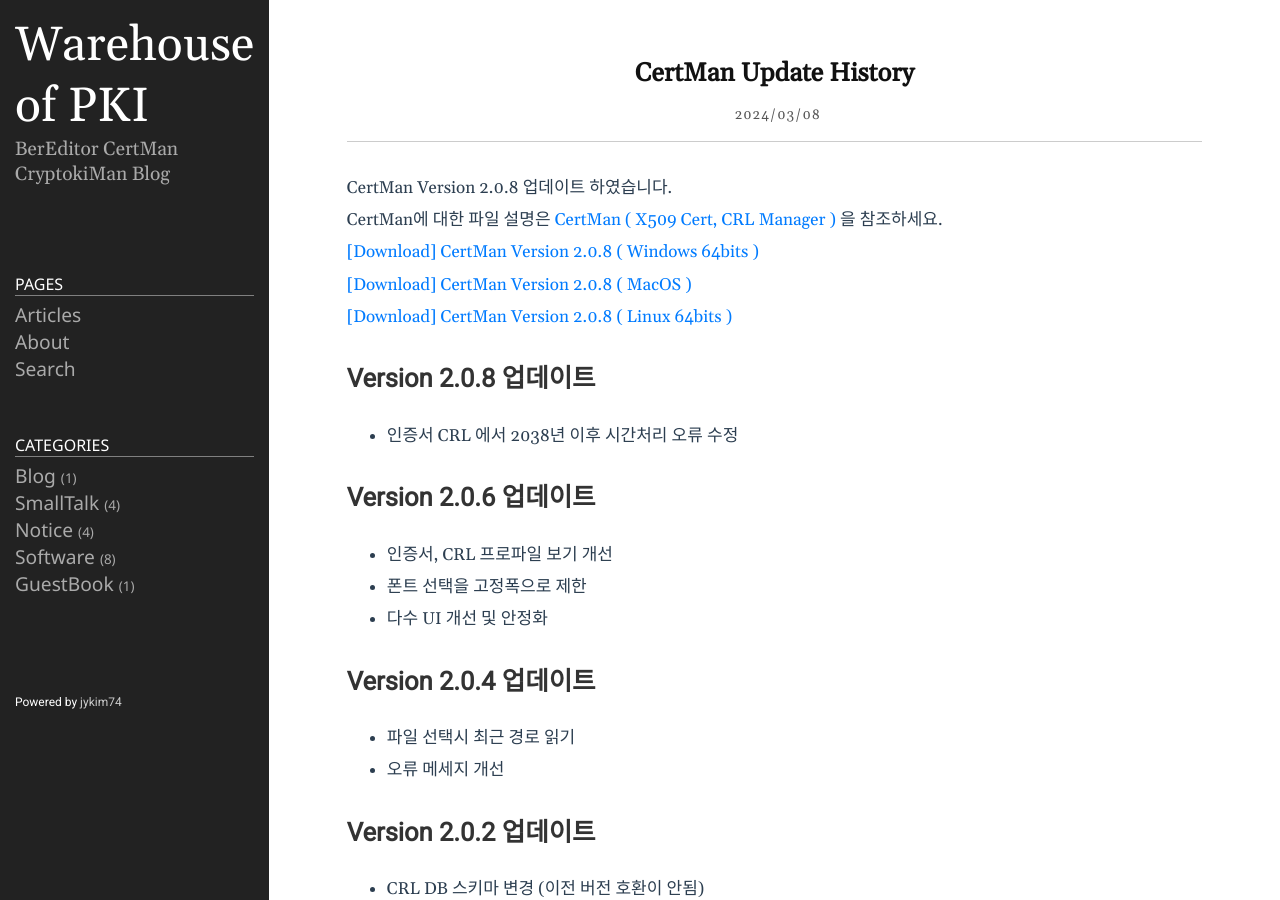
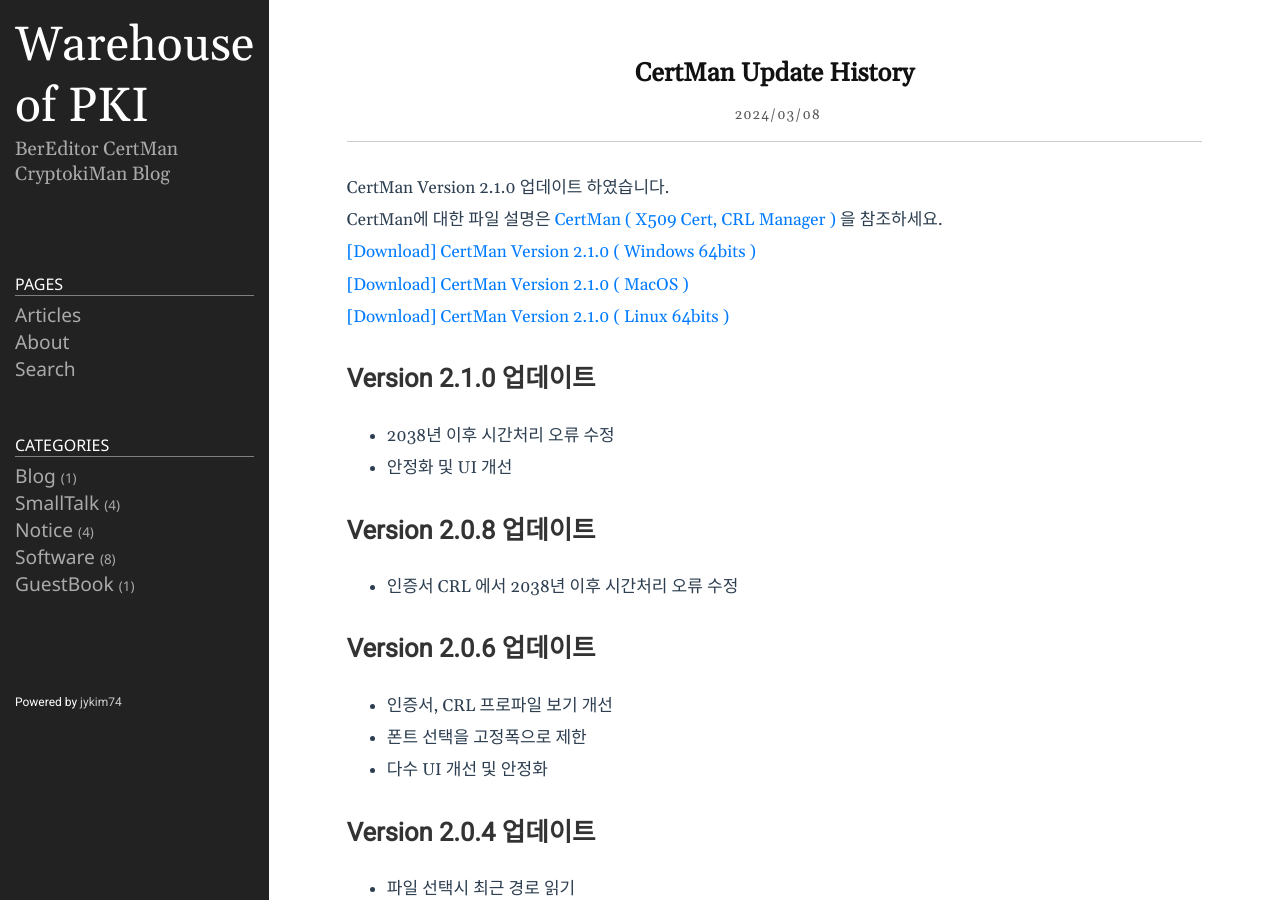
Before and after one commit to jykim74/jykim74.github.io, a Jekyll site: the page built from _posts/2024-03-08-CertManUpdate.md, in a window 1280 px wide and 900 px high. Built offline with Jekyll 4.4.1, drawn with Linux system fonts in a browser that asks for light colours; nearby versions of some CDN libraries; comment, search, counter and statistics services are not loaded.

Commit message:
BerEditor, CertMan 모두 적용

```diff
--- a/_posts/2023-04-13-CertMan.markdown
+++ b/_posts/2023-04-13-CertMan.markdown
@@ -10,11 +10,11 @@
 The file can be downloaded from this page link (size is about 30M)
 This is a program I made personally, so if you have any questions or bugs, please Use [Google Groups]( https://groups.google.com/g/certman, "Google Groups" )
 
-[[Download] CertMan Version 2.0.8 (Win64)](https://jykim74.github.io/msi/CertMan-enV208.msi "CertMan")
+[[Download] CertMan Version 2.1.0 (Win64)](https://jykim74.github.io/msi/CertMan-enV210.msi "CertMan")
 
-[[Download] CertMan Version 2.0.8 (MacOS)](https://jykim74.github.io/dmg/CertManV208.dmg, "CertMan")
+[[Download] CertMan Version 2.1.0 (MacOS)](https://jykim74.github.io/dmg/CertManV210.dmg, "CertMan")
 
-[[Download] CertMan Version 2.0.8 (Linux64)](https://jykim74.github.io/zip/CertManV208.zip, "CertMan")
+[[Download] CertMan Version 2.1.0 (Linux64)](https://jykim74.github.io/zip/CertManV210.zip, "CertMan")
 
 If you would like to receive a license, simply write a request in [Free License Request](https::/jykim7.mycafe24.com/user_reg.php) and you can receive a trial (30-day) license.
 Of course, you can apply for a license multiple times.
--- a/_posts/2024-03-08-CertManUpdate.md
+++ b/_posts/2024-03-08-CertManUpdate.md
@@ -4,12 +4,16 @@
 tags: [X.509,Cert,Certificate,CRL,RSA,ECDSA,PKI,CSR,KeyPair]
 category: Software
 ---
-CertMan Version 2.0.8 업데이트 하였습니다.
+CertMan Version 2.1.0 업데이트 하였습니다.
 CertMan에 대한 파일 설명은 [CertMan ( X509 Cert, CRL Manager )](https://jykim74.tistory.com/37) 을 참조하세요.
 
-[\[Download\] CertMan Version 2.0.8 ( Windows 64bits )](https://jykim74.github.io/msi/CertMan-enV208.msi)
-[\[Download\] CertMan Version 2.0.8 ( MacOS )](https://jykim74.github.io/dmg/CertManV208.dmg)
-[\[Download\] CertMan Version 2.0.8 ( Linux 64bits )](https://jykim74.github.io/zip/CertManV208.zip)
+[\[Download\] CertMan Version 2.1.0 ( Windows 64bits )](https://jykim74.github.io/msi/CertMan-enV210.msi)
+[\[Download\] CertMan Version 2.1.0 ( MacOS )](https://jykim74.github.io/dmg/CertManV210.dmg)
+[\[Download\] CertMan Version 2.1.0 ( Linux 64bits )](https://jykim74.github.io/zip/CertManV210.zip)
+
+## Version 2.1.0 업데이트
+- 2038년 이후 시간처리 오류 수정
+- 안정화 및 UI 개선
 
 ## Version 2.0.8 업데이트
 - 인증서 CRL 에서 2038년 이후 시간처리 오류 수정
--- a/appcast/bereditor_appcast_mac.xml
+++ b/appcast/bereditor_appcast_mac.xml
@@ -5,10 +5,10 @@
 		<description>Feed for BerEditor updates</description>
 		<language>en</language>
 		<item>
-			<title>Version 2.3.4</title>
+			<title>Version 2.3.6</title>
 			<sparkle:releaseNotesLink>https://jykim74.github.io/software/2024/03/08/BerEditorUpdate.html</sparkle:releaseNotesLink>
-			<enclosure url="https://jykim74.github.io/dmg/BerEditorV234.dmg" sparkle:version="2.3.4"
-			sparkle:edSignature="08aVFKrGYlUk+u1I4b0y060SSTVmD/ML9VZiL6yOYNm+t63qQvW6DydVijahBmpY7pbEyoz97rcVa05aoTBCBg==" length="16718712"
+			<enclosure url="https://jykim74.github.io/dmg/BerEditorV236.dmg" sparkle:version="2.3.6"
+			sparkle:edSignature="m2p3DnjY/krz+Vi27GO1V6yR3zm+GrRKshxYEg/HvN8VOsplKcF52+RN2nBc2vBYoFLPDHWYFiXiNnL+mBiXCA==" length="16842163"
 			type="application/octet-stream"/>
 		</item>
 	</channel>
--- a/appcast/bereditor_appcast_mac_ko.xml
+++ b/appcast/bereditor_appcast_mac_ko.xml
@@ -5,10 +5,10 @@
 		<description>Feed for BerEditor updates</description>
 		<language>en</language>
 		<item>
-			<title>Version 2.3.4</title>
+			<title>Version 2.3.6</title>
 			<sparkle:releaseNotesLink>https://jykim74.github.io/software/2024/03/08/BerEditorUpdate.html</sparkle:releaseNotesLink>
-			<enclosure url="https://jykim74.github.io/dmg/BerEditorV234.dmg" sparkle:version="2.3.4"
-			sparkle:edSignature="08aVFKrGYlUk+u1I4b0y060SSTVmD/ML9VZiL6yOYNm+t63qQvW6DydVijahBmpY7pbEyoz97rcVa05aoTBCBg==" length="16718712"
+			<enclosure url="https://jykim74.github.io/dmg/BerEditorV236.dmg" sparkle:version="2.3.6"
+			sparkle:edSignature="m2p3DnjY/krz+Vi27GO1V6yR3zm+GrRKshxYEg/HvN8VOsplKcF52+RN2nBc2vBYoFLPDHWYFiXiNnL+mBiXCA==" length="16842163"
 			type="application/octet-stream"/>
 		</item>
 	</channel>
--- a/appcast/bereditor_appcast_win.xml
+++ b/appcast/bereditor_appcast_win.xml
@@ -5,9 +5,9 @@
 		<description>Feed for BerEditor updates</description>
 		<language>en</language>
 		<item>
-			<title>Version 2.3.4</title>
+			<title>Version 2.3.6</title>
 			<sparkle:releaseNotesLink>https://jykim74.github.io/software/2024/03/08/BerEditorUpdate.html</sparkle:releaseNotesLink>
-			<enclosure url="https://jykim74.github.io/msi/BerEditor-enV234.msi" sparkle:version="2.3.4" length="0" type="application/octet-stream"/>
+			<enclosure url="https://jykim74.github.io/msi/BerEditor-enV236.msi" sparkle:version="2.3.6" length="0" type="application/octet-stream"/>
 		</item>
 	</channel>
 </rss>
--- a/appcast/bereditor_appcast_win_ko.xml
+++ b/appcast/bereditor_appcast_win_ko.xml
@@ -5,9 +5,9 @@
 		<description>Feed for BerEditor updates</description>
 		<language>en</language>
 		<item>
-			<title>Version 2.3.4</title>
+			<title>Version 2.3.6</title>
 			<sparkle:releaseNotesLink>https://jykim74.github.io/software/2024/03/08/BerEditorUpdate.html</sparkle:releaseNotesLink>
-			<enclosure url="https://jykim74.github.io/msi/BerEditor-enV234.msi" sparkle:version="2.3.4" length="0" type="application/octet-stream"/>
+			<enclosure url="https://jykim74.github.io/msi/BerEditor-enV236.msi" sparkle:version="2.3.6" length="0" type="application/octet-stream"/>
 		</item>
 	</channel>
 </rss>
--- a/appcast/certman_appcast_mac.xml
+++ b/appcast/certman_appcast_mac.xml
@@ -5,10 +5,10 @@
 		<description>Feed for CertMan updates</description>
 		<language>en</language>
 		<item>
-			<title>Version 2.0.8</title>
+			<title>Version 2.1.0</title>
 			<sparkle:releaseNotesLink>https://jykim74.github.io/software/2024/03/08/CertManUpdate.html</sparkle:releaseNotesLink>
-			<enclosure url="https://jykim74.github.io/dmg/CertManV208.dmg" sparkle:version="2.0.8"
-			sparkle:edSignature="A0omArn7uUcQrjOYYYPS56mj9wZzsRZQjfBVhhHJpu9u4Q3gVbpakcYyIPpvs50IDiXAP4VYtdgpYfsjwH8AAw==" length="17145873"
+			<enclosure url="https://jykim74.github.io/dmg/CertManV210.dmg" sparkle:version="2.1.0"
+			sparkle:edSignature="rOKWiTmDdAe8M5RHFg7liyXQHJ6ZQ6WT36mh4Wmb6U1eedCmAP1E67Scb6MNmrsslwtnjsVvp6OAtrjFlnMzBQ==" length="17154751"
 			type="application/octet-stream"/>
 		</item>
 	</channel>
--- a/appcast/certman_appcast_mac_ko.xml
+++ b/appcast/certman_appcast_mac_ko.xml
@@ -5,10 +5,10 @@
 		<description>Feed for CertMan updates</description>
 		<language>en</language>
 		<item>
-			<title>Version 2.0.8</title>
+			<title>Version 2.1.0</title>
 			<sparkle:releaseNotesLink>https://jykim74.github.io/software/2024/03/08/CertManUpdate.html</sparkle:releaseNotesLink>
-			<enclosure url="https://jykim74.github.io/dmg/CertManV208.dmg" sparkle:version="2.0.8"
-			sparkle:edSignature="A0omArn7uUcQrjOYYYPS56mj9wZzsRZQjfBVhhHJpu9u4Q3gVbpakcYyIPpvs50IDiXAP4VYtdgpYfsjwH8AAw==" length="17145873"
+			<enclosure url="https://jykim74.github.io/dmg/CertManV210.dmg" sparkle:version="2.1.0"
+			sparkle:edSignature="rOKWiTmDdAe8M5RHFg7liyXQHJ6ZQ6WT36mh4Wmb6U1eedCmAP1E67Scb6MNmrsslwtnjsVvp6OAtrjFlnMzBQ==" length="17154751"
 			type="application/octet-stream"/>
 		</item>
 	</channel>
--- a/appcast/certman_appcast_win.xml
+++ b/appcast/certman_appcast_win.xml
@@ -5,9 +5,9 @@
 		<description>Feed for CertMan updates</description>
 		<language>en</language>
 		<item>
-			<title>Version 2.0.8</title>
+			<title>Version 2.1.0</title>
 			<sparkle:releaseNotesLink>https://jykim74.github.io/software/2024/03/08/CertManUpdate.html</sparkle:releaseNotesLink>
-			<enclosure url="https://jykim74.github.io/msi/CertMan-enV208.msi" sparkle:version="2.0.8" length="0" type="application/octet-stream"/>
+			<enclosure url="https://jykim74.github.io/msi/CertMan-enV210.msi" sparkle:version="2.1.0" length="0" type="application/octet-stream"/>
 		</item>
 	</channel>
 </rss>
--- a/appcast/certman_appcast_win_ko.xml
+++ b/appcast/certman_appcast_win_ko.xml
@@ -5,9 +5,9 @@
 		<description>Feed for CertMan updates</description>
 		<language>en</language>
 		<item>
-			<title>Version 2.0.8</title>
+			<title>Version 2.1.0</title>
 			<sparkle:releaseNotesLink>https://jykim74.github.io/software/2024/03/08/CertManUpdate.html</sparkle:releaseNotesLink>
-			<enclosure url="https://jykim74.github.io/msi/CertMan-enV208.msi" sparkle:version="2.0.8" length="0" type="application/octet-stream"/>
+			<enclosure url="https://jykim74.github.io/msi/CertMan-enV210.msi" sparkle:version="2.1.0" length="0" type="application/octet-stream"/>
 		</item>
 	</channel>
 </rss>
```
Also changed, not shown: _posts/2023-04-13-BerEditor.markdown (+4 -3 lines), _posts/2024-03-08-BerEditorUpdate.md (+9 -4 lines).
